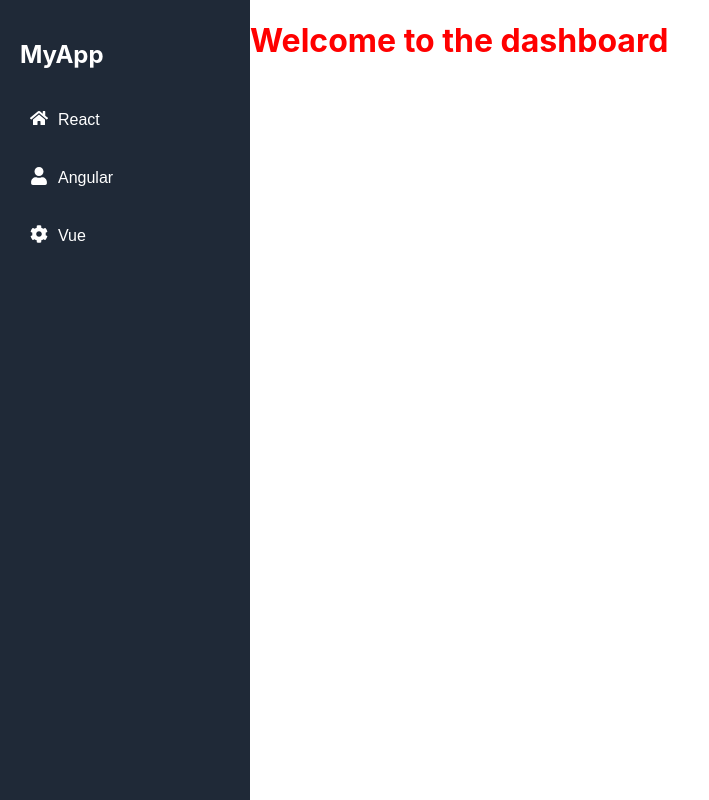
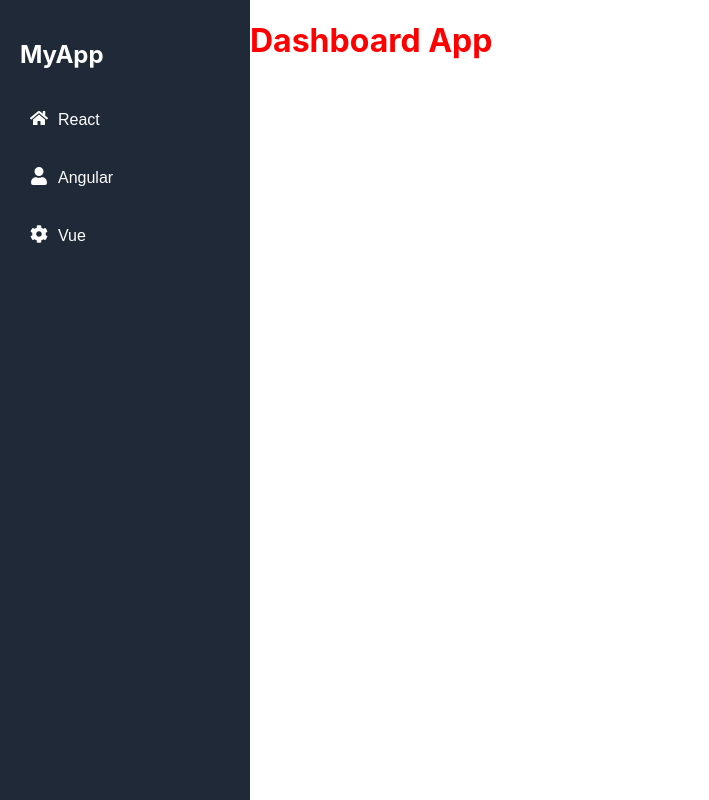
Before and after one commit to crystaldevge/dashboard_test, a React (Create React App) app: page / in a window 1280 px wide. Shown: the whole page, without its empty margins (0-709 px from the left). Built offline with nearby package versions, Linux system fonts and the light colour scheme; no server answers.

Commit message:
Changed Text

```diff
--- a/src/components/Main.jsx
+++ b/src/components/Main.jsx
@@ -14,7 +14,7 @@ const Main = () => {
         <div className="flex">
             <Sidebar />
             <main className="flex-1 p-4">
-                <h1 style={{color: 'red'}}>Welcome to the dashboard</h1>
+                <h1 style={{color: 'red'}}>Dashboard App</h1>
                 {reactApp && <ReactTestLazy />}
                 {angularApp && <AngularTestLazy />}
                 {vueApp && <VueTestLazy />}
```
